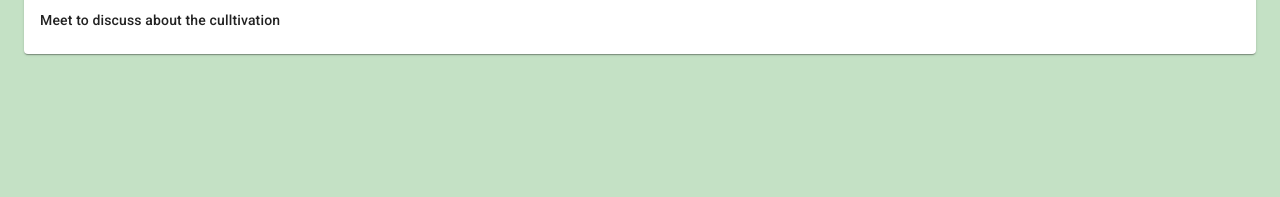
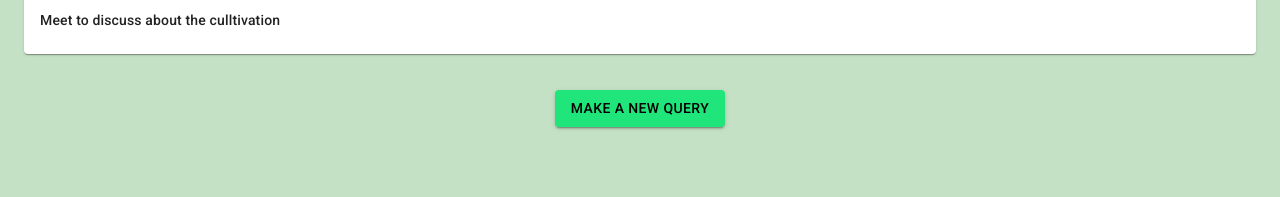
Before and after one commit to sanjith-s/farmenience, a React (Vite) app: page /N9 in a window 1280 px wide. Shown: the part 408-605 px from the top of the page. Built offline with nearby package versions, Linux system fonts and the light colour scheme.

Commit message:
added page n9 and n7

```diff
--- a/src/pageN9.jsx
+++ b/src/pageN9.jsx
@@ -7,6 +7,8 @@ import PageN7 from "./pageN7";
 import Card from '@mui/material/Card';
 import CardActions from '@mui/material/CardActions';
 import CardContent from '@mui/material/CardContent';
+import { useNavigate } from "react-router-dom";
+import { Button } from "@mui/material";
 
 function TabPanel(props) {
   const { children, value, index, ...other } = props;
@@ -39,6 +41,11 @@ function a11yProps(index) {
 
 export default function BasicTabs() {
   const [value, setValue] = React.useState(0);
+  const history = useNavigate();
+
+  const handlePath = () =>{
+    history("/n7");
+  }
 
   const handleChange = (event, newValue) => {
     setValue(newValue);
@@ -83,6 +90,11 @@ export default function BasicTabs() {
                  </CardContent>
                </Card>
                })}
+      <Box textAlign="center" padding={"20px"}>
+        <Button variant="contained" sx={{ bgcolor: "#1FE57A",color:"black" }} onClick={handlePath}>
+          Make a New Query
+        </Button>
+      </Box>
       </TabPanel>
       <TabPanel value={value} index={1}>
       {allAppointments.map((Appointment,index)=>{
@@ -103,6 +115,11 @@ export default function BasicTabs() {
                  </CardContent>
                </Card>
       })}
+      <Box textAlign="center" padding={"20px"}>
+        <Button variant="contained" sx={{ bgcolor: "#1FE57A",color:"black" }} onClick={()=>{history("/n4")}}>
+          Create a new Appointment
+        </Button>
+      </Box>
       </TabPanel>
     </Box>
   );
```
